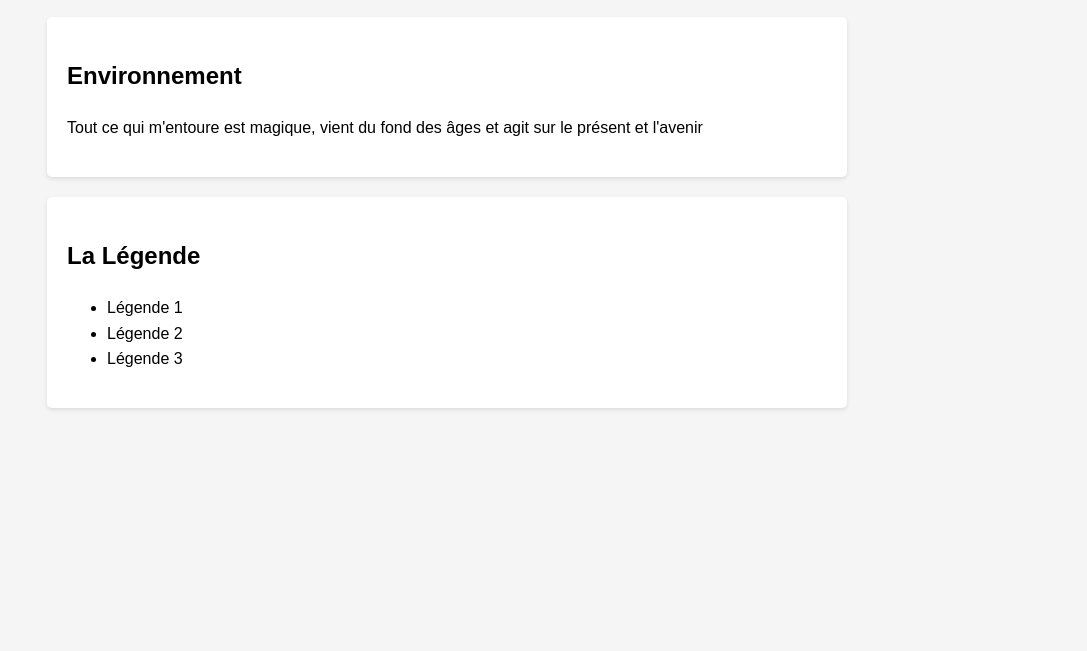
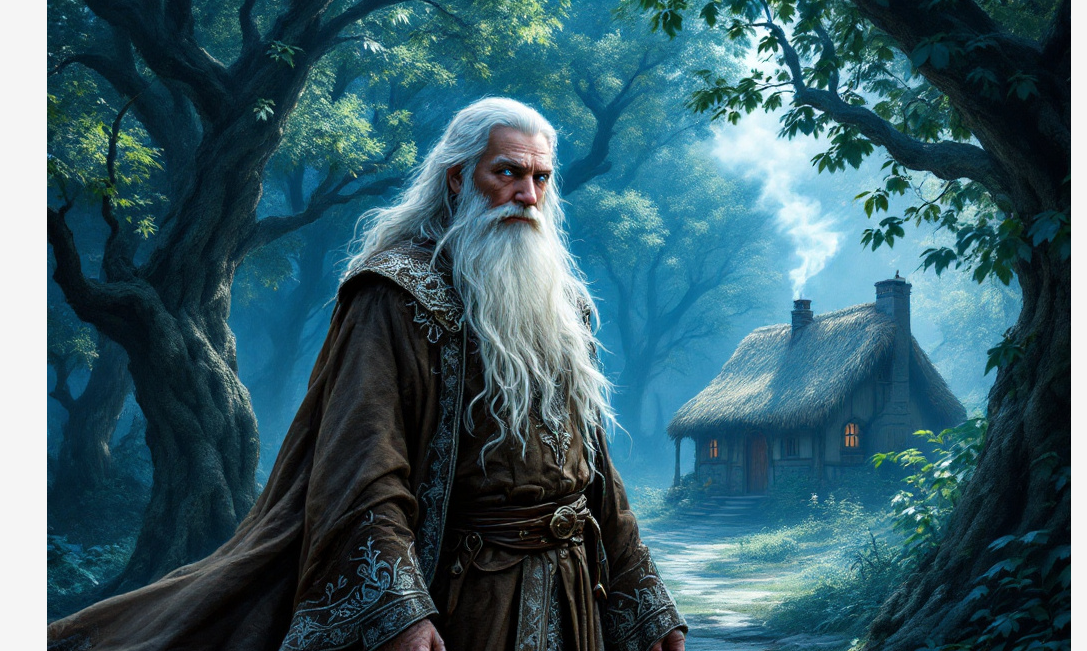
Before and after one commit to explorateur55/explorateur55.github.io, a plain HTML site: page index.html in a window 1280 px wide. Shown: the part 149-800 px from the top of the page, without its empty margins (193-1280 px from the left). Drawn offline with Linux system fonts and the light colour scheme.

Commit message:
Update index.html

```diff
--- a/index.html
+++ b/index.html
@@ -32,6 +32,7 @@
     <header>
         <h1>LEGENDE</h1>
     </header>
+    <img src="sorcier.jpg" alt="sorcier de légende">
     <section>
         <h2>Environnement</h2>
         <p>Tout ce qui m'entoure est magique, vient du fond des âges et agit sur le présent et l'avenir</p>
```
